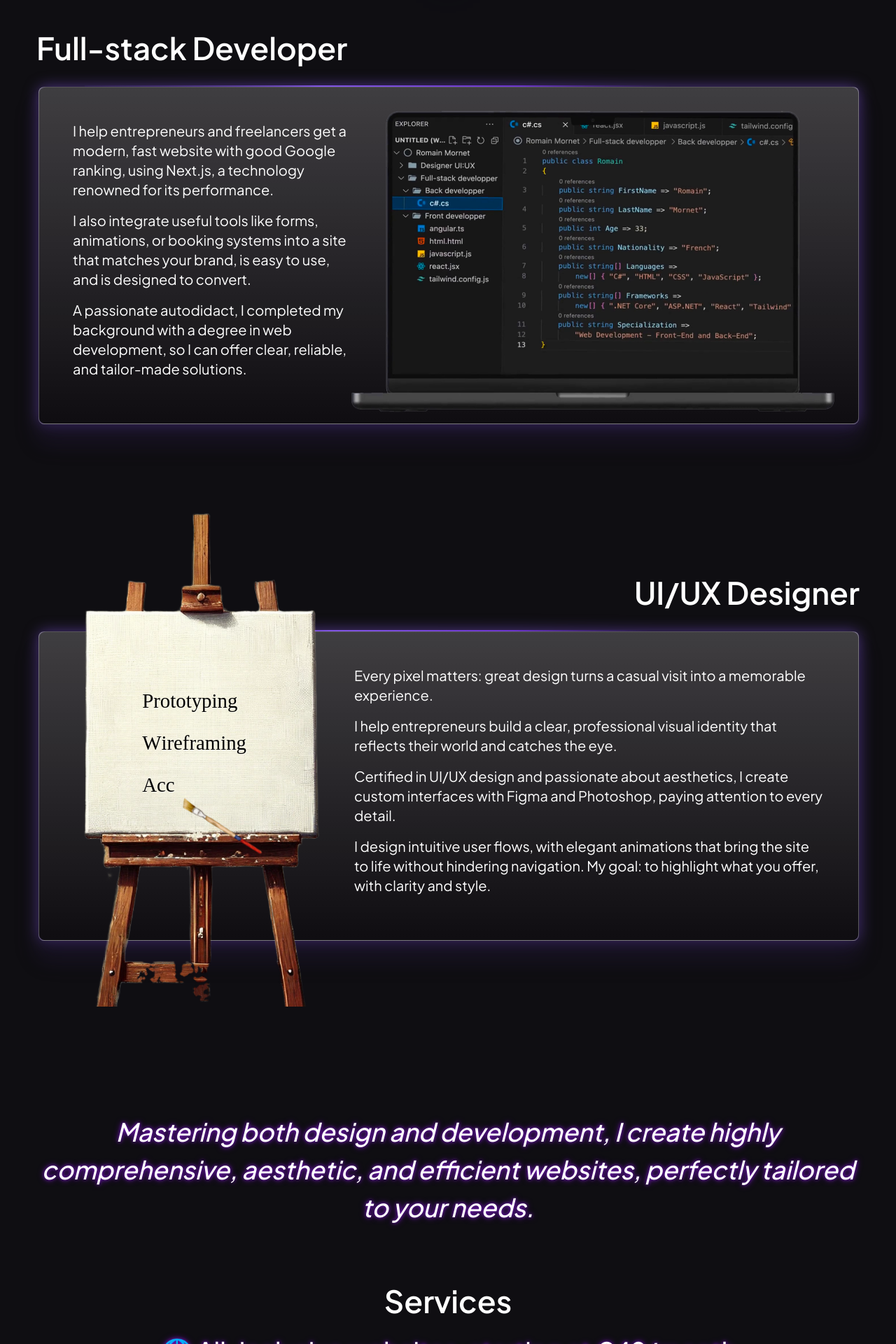
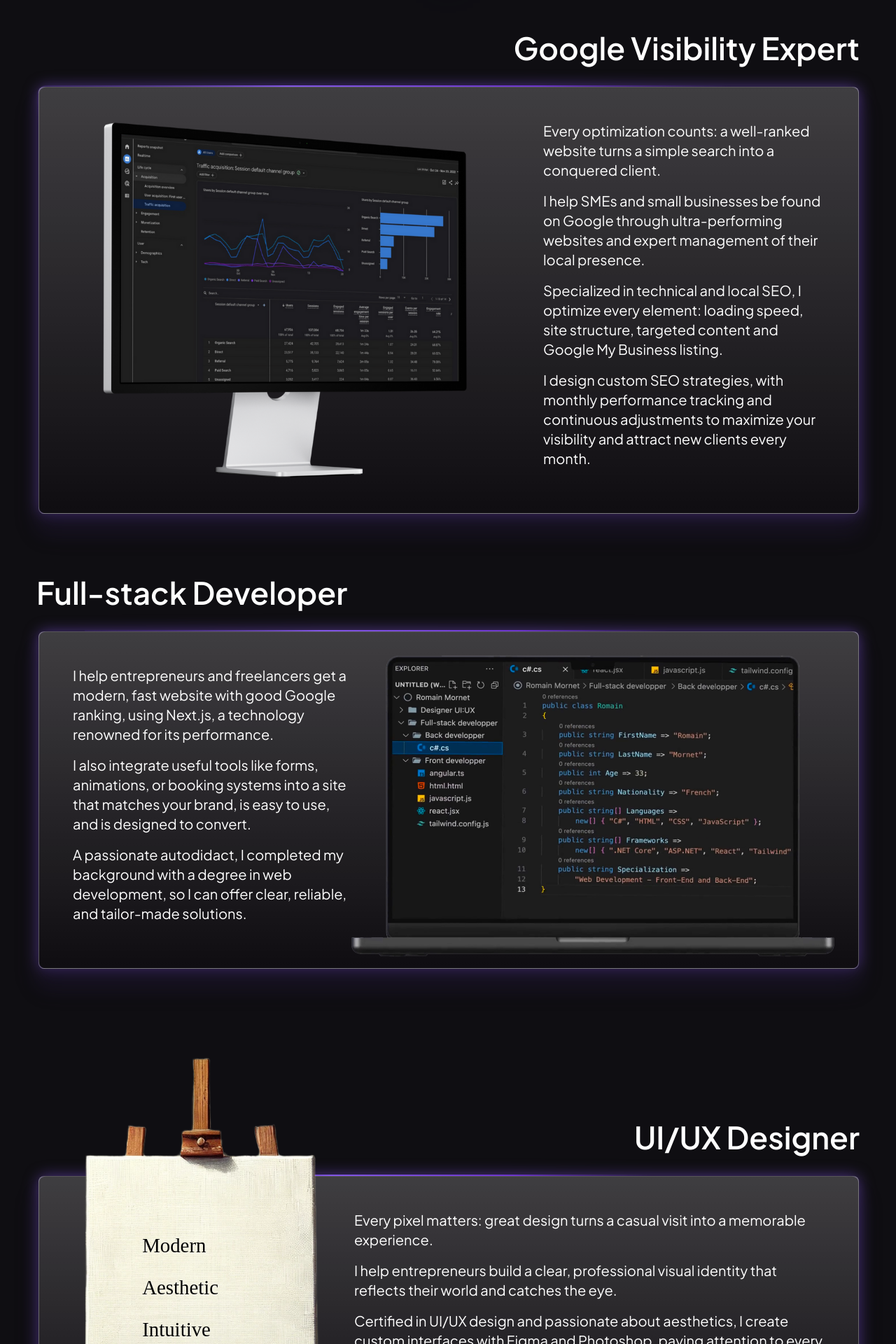
Before and after one commit to roro3164/portfolio-workana, a Next.js app: page / in a window 1280 px wide. Shown: the part 760-2680 px from the top of the page at 70% size. Built offline with nearby package versions, Linux system fonts and the light colour scheme.

Commit message:
update phrase transition + changement mot chevalet

```diff
--- a/public/translation/English/page.json
+++ b/public/translation/English/page.json
@@ -1,6 +1,6 @@
 {
   "header": {
-    "about": "About",
+    "seo": "Expert",
     "developer": "Developer",
     "designer": "Designer",
     "projects": "Projects",
@@ -9,48 +9,43 @@
     "openMenu": "Open menu",
     "closeMenu": "Close menu"
   },
-
   "button": {
     "demo": "Free demo",
     "contact": "Contact me"
   },
-
   "hero": {
     "sentence": "Website creation for the price of a coffee a day!"
   },
-
   "transition": {
-    "services": "Mastering both design and development, I create highly comprehensive, aesthetic, and efficient websites, perfectly tailored to your needs.",
+    "services": "I thus create a unique synergy: ultra-performing, modern and aesthetic websites, coupled with management of your local presence via your Google listing. This triple expertise guarantees concrete results to attract new clients and develop your business.",
     "projects": "Creations that speak for themselves.",
     "contact": "Let's talk about your project and request your free demo now!"
   },
-
   "about": {
     "title": "About Me",
     "content": "Hello, I am a passionate UI/UX Designer and Full-Stack Developer from the sunny south of France, based in Montpellier. I love creating intuitive and visually engaging designs using tools like Figma and Photoshop, while developing modern and efficient applications with C#, React, and ASP.NET. My goal is to bridge design and technology to create solutions that are both practical and aesthetically pleasing. Outside of work, I enjoy traveling, discovering new places, and finding inspiration in different cultures. Whether it's exploring the latest tech trends or enjoying the Mediterranean lifestyle, I am always looking for new ideas to incorporate into my projects."
   },
-
+  "seo": {
+    "title": "Google Visibility Expert",
+    "content": "Every optimization counts: a well-ranked website turns a simple search into a conquered client.\n\nI help SMEs and small businesses be found on Google through ultra-performing websites and expert management of their local presence.\n\nSpecialized in technical and local SEO, I optimize every element: loading speed, site structure, targeted content and Google My Business listing.\n\nI design custom SEO strategies, with monthly performance tracking and continuous adjustments to maximize your visibility and attract new clients every month."
+  },
   "developer": {
     "title": "Full-stack Developer",
     "content": "I help entrepreneurs and freelancers get a modern, fast website with good Google ranking, using Next.js, a technology renowned for its performance.\n\nI also integrate useful tools like forms, animations, or booking systems into a site that matches your brand, is easy to use, and is designed to convert.\n\nA passionate autodidact, I completed my background with a degree in web development, so I can offer clear, reliable, and tailor-made solutions."
   },
-
   "designer": {
     "title": "UI/UX Designer",
     "content": "Every pixel matters: great design turns a casual visit into a memorable experience.\n\nI help entrepreneurs build a clear, professional visual identity that reflects their world and catches the eye.\n\nCertified in UI/UX design and passionate about aesthetics, I create custom interfaces with Figma and Photoshop, paying attention to every detail.\n\nI design intuitive user flows, with elegant animations that bring the site to life without hindering navigation. My goal: to highlight what you offer, with clarity and style."
   },
-
   "contactme": {
     "title": "Contact me"
   },
-
   "projects": {
     "technologiesUsed": "Technologies used:",
     "clickToExplore": "Click the card to explore"
   },
-
   "services": {
-    "title": "Services",
+    "title": "My Offers",
     "intro": "🌐 All-inclusive websites, starting at €49/month",
     "subtitle": "Customized, modern, effective.",
     "promo": "🎁 Currently: free demo with no commitment!",
@@ -69,7 +64,7 @@
     "pro": {
       "title": "Pro",
       "description": "To develop your business",
-      "prefix": "What's included in Starter, plus:",
+      "prefix": "What's included in Essential, plus:",
       "items": [
         "Up to 5 pages",
         "Premium design & advanced animations",
@@ -125,7 +120,6 @@
       "buttonText": "Request your free demo"
     }
   },
-
   "contactForm": {
     "title": "Contact",
     "firstName": "First Name",
@@ -135,7 +129,6 @@
     "success": "Your message has been sent successfully!",
     "error": "Error"
   },
-
   "footer": {
     "navigation": {
       "about": "About",
--- a/public/translation/French/page.json
+++ b/public/translation/French/page.json
@@ -1,6 +1,6 @@
 {
   "header": {
-    "about": "À propos",
+    "seo": "Expert",
     "developer": "Développeur",
     "designer": "Designer",
     "projects": "Projets",
@@ -17,7 +17,7 @@
     "sentence": "Creation de site web pour le prix d'un café par jour!"
   },
   "transition": {
-    "services": "Maîtrisant à la fois le design et le développement, je conçois des sites ultra-complets, esthétiques et efficaces, parfaitement adaptés à vos besoins.",
+    "services": "Je crée ainsi une synergie unique : des sites ultra-performants, modernes et esthétiques, couplés à une gestion de votre présence locale via votre fiche Google. Cette triple compétence garantit des résultats concrets pour attirer de nouveaux clients et développer votre activité.",
     "projects": "Des réalisations qui parlent delles-mêmes.",
     "contact": " Discutons de votre projet et demandez votre démo gratuite dès maintenant!"
   },
@@ -25,6 +25,10 @@
     "title": "À propos de moi",
     "content": "Bonjour, je suis un Designer UI/UX et Développeur Full-Stack passionné, originaire du sud de la France, basé à Montpellier. J'aime créer des designs intuitifs et visuellement attrayants avec des outils comme Figma et Photoshop, tout en développant des applications modernes et efficaces avec C#, React et ASP.NET. Mon objectif est de faire le lien entre le design et la technologie pour créer des solutions à la fois pratiques et esthétiques. En dehors du travail, j'adore voyager, découvrir de nouveaux endroits et trouver de l'inspiration dans différentes cultures. Que ce soit en explorant les dernières tendances technologiques ou en profitant de l'art de vivre méditerranéen, je suis toujours à la recherche de nouvelles idées à intégrer dans mes projets."
   },
+  "seo": {
+  "title": "Expert Visibilité Google",
+  "content": "Chaque optimisation compte : un site bien référencé transforme une simple recherche en client conquis.\n\nJ'aide les PME et TPE à être trouvées sur Google grâce à des sites ultra-performants et une gestion experte de leur présence locale.\n\nSpécialisé en référencement technique et local, j'optimise chaque élément : vitesse de chargement, structure du site, contenu ciblé et fiche Google My Business.\n\nJe conçois des stratégies SEO sur mesure, avec suivi mensuel des performances et ajustements continus pour maximiser votre visibilité et attirer de nouveaux clients chaque mois."
+},
   "developer": {
     "title": "Développeur Full-stack",
    "content": "J’aide les entrepreneurs et indépendants à avoir un site web moderne, rapide et bien positionné sur Google, grâce à Next.js, une technologie reconnue pour ses performances.\n\nJ’intègre aussi des outils utiles comme des formulaires, des animations ou des réservations, dans un site à ton image, simple à utiliser et pensé pour convertir.\n\nAutodidacte passionné, j’ai complété mon parcours avec un diplôme en développement web, pour pouvoir proposer des solutions claires, fiables et sur mesure."
@@ -41,7 +45,7 @@
     "clickToExplore": "Cliquez sur la carte pour explorer"
   },
   "services": {
-    "title": "Services",
+    "title": "Mes Offres",
     "intro": "🌐 Des sites web tout inclus, à partir de 49€/mois",
     "subtitle": "Personnalisés, modernes, efficaces.",
     "promo": "🎁 En ce moment : une démo gratuite sans engagement !",
--- a/public/translation/Spanish/page.json
+++ b/public/translation/Spanish/page.json
@@ -1,6 +1,6 @@
 {
   "header": {
-    "about": "Sobre mí",
+    "seo": "Experto",
     "developer": "Desarrollador",
     "designer": "Diseñador",
     "projects": "Proyectos",
@@ -9,49 +9,44 @@
     "openMenu": "Abrir menú",
     "closeMenu": "Cerrar menú"
   },
-
   "button": {
     "demo": "Demo gratuita",
     "contact": "Contáctame"
   },
-
   "hero": {
     "sentence": "¡Creación de páginas web por el precio de un café al día!"
   },
-
   "transition": {
-    "services": "Dominando tanto el diseño como el desarrollo, creo sitios ultra completos, estéticos y eficientes, perfectamente adaptados a tus necesidades.",
+    "services": "Creo así una sinergia única: sitios ultra-performantes, modernos y estéticos, acoplados con gestión de tu presencia local vía tu ficha Google. Esta triple competencia garantiza resultados concretos para atraer nuevos clientes y desarrollar tu actividad.",
     "projects": "Proyectos que hablan por sí solos.",
     "contact": "¡Hablemos de tu proyecto y solicita tu demo gratuita ahora!"
   },
-
   "about": {
     "title": "Sobre mí",
     "content": "Hola, soy un Diseñador UI/UX y Desarrollador Full-Stack apasionado del sur de Francia, radicado en Montpellier. Me encanta crear diseños intuitivos y visualmente atractivos con herramientas como Figma y Photoshop, mientras desarrollo aplicaciones modernas y eficientes usando C#, React y ASP.NET. Mi objetivo es unir el diseño y la tecnología para crear soluciones que sean tanto prácticas como hermosas. Fuera del trabajo, soy un gran aficionado a viajar, descubrir nuevos lugares y encontrar inspiración en diferentes culturas. Ya sea explorando las últimas tendencias tecnológicas o disfrutando del estilo de vida mediterráneo, siempre estoy buscando ideas frescas para incorporar en mis proyectos."
   },
-
+  "seo": {
+    "title": "Experto en Visibilidad Google",
+    "content": "Cada optimización cuenta: un sitio bien posicionado convierte una simple búsqueda en cliente conquistado.\n\nAyudo a PYMEs y pequeños negocios a ser encontrados en Google gracias a sitios web ultra-performantes y gestión experta de su presencia local.\n\nEspecializado en SEO técnico y local, optimizo cada elemento: velocidad de carga, estructura del sitio, contenido dirigido y ficha Google My Business.\n\nDiseño estrategias SEO personalizadas, con seguimiento mensual del rendimiento y ajustes continuos para maximizar tu visibilidad y atraer nuevos clientes cada mes."
+  },
   "developer": {
     "title": "Desarrollador Full-stack",
     "content": "Ayudo a emprendedores y autónomos a tener un sitio web moderno, rápido y bien posicionado en Google, utilizando Next.js, una tecnología reconocida por su rendimiento.\n\nTambién integro herramientas útiles como formularios, animaciones o sistemas de reservas en un sitio adaptado a tu imagen, fácil de usar y diseñado para convertir.\n\nComo autodidacta apasionado, completé mi formación con un título en desarrollo web para poder ofrecer soluciones claras, confiables y a medida."
   },
-
   "designer": {
     "title": "Diseñador UI/UX",
     "content": "Cada píxel cuenta: un buen diseño convierte una visita ocasional en una experiencia inolvidable.\n\nAsí, ayudo a los emprendedores a construir una identidad visual clara y profesional, que refleje su universo y capte la atención.\n\nCertificado en diseño UI/UX y apasionado por la estética, creo interfaces personalizadas con Figma y Photoshop, cuidando cada detalle.\n\nDiseño recorridos intuitivos, con animaciones elegantes que dan vida al sitio sin entorpecer la navegación. Mi objetivo: destacar lo que ofreces, con claridad y estilo."
   },
-
   "contactme": {
     "title": "Contáctame"
   },
-
   "projects": {
     "technologiesUsed": "Tecnologías utilizadas:",
     "clickToExplore": "Haz clic en la tarjeta para explorar"
   },
-
   "services": {
-    "title": "Servicios",
-    "intro": "🌐 Sitios web todo incluido, desde 49€/mes",
+    "title": "Mis Ofertas",
+    "intro": "🌐 Sitios web todo incluido, desde €49/mes",
     "subtitle": "Personalizados, modernos, eficaces.",
     "promo": "🎁 Actualmente: ¡demo gratuita sin compromiso!",
     "essentiel": {
@@ -69,7 +64,7 @@
     "pro": {
       "title": "Pro",
       "description": "Para desarrollar tu actividad",
-      "prefix": "Lo que incluye Starter, más:",
+      "prefix": "Lo que incluye Esencial, más:",
       "items": [
         "Hasta 5 páginas",
         "Diseño premium y animaciones avanzadas",
@@ -125,7 +120,6 @@
       "buttonText": "Solicita tu demo gratuita"
     }
   },
-
   "contactForm": {
     "title": "Contacto",
     "firstName": "Nombre",
@@ -135,7 +129,6 @@
     "success": "¡Tu mensaje se ha enviado con éxito!",
     "error": "Error"
   },
-
   "footer": {
     "navigation": {
       "about": "Sobre mí",
--- a/src/app/components/Card/EaselAnimation.tsx
+++ b/src/app/components/Card/EaselAnimation.tsx
@@ -2,10 +2,10 @@
 import React, { useEffect, useState } from "react";
 
 const WORDS = [
-  "Prototyping",
-  "Wireframing",
-  "Accessibility Design",
-  "Design Systems",
+  "Modern",
+  "Aesthetic",
+  "Intuitive",
+  "Responsive",
 ];
 
 export default function EaselAnimation() {
--- a/src/app/components/Card/ServiceCard/ServiceCard.tsx
+++ b/src/app/components/Card/ServiceCard/ServiceCard.tsx
@@ -25,7 +25,7 @@ export const ServiceCard = ({
   >
     <VioletHover color={color} disabled={disableHover}>
       <div className="bg-[#100E12] rounded-xl">
-        <div className={`rounded-xl h-[600px] flex flex-col p-6 gap-y-6 ${styles.glassCard}`}>
+        <div className={`rounded-xl h-[520px] flex flex-col p-6 gap-y-6 ${styles.glassCard}`}>
 
           <div
             className={`
--- a/src/app/components/Card/ServiceCard/ServicePack.tsx
+++ b/src/app/components/Card/ServiceCard/ServicePack.tsx
@@ -82,7 +82,6 @@ export const ServicePack = ({
                 <ServiceCard
                   title={strategieCard.title}
                   description={strategieCard.description}
-                  prefix={strategieCard.prefix}
                   listItems={strategieCard.listItems}
                   color="orange"
                   disableHover={true}
--- a/src/app/components/Footer/Footer.tsx
+++ b/src/app/components/Footer/Footer.tsx
@@ -31,7 +31,7 @@ export const Footer: React.FC = () => {
               height={24}
               className={styles.icon}
             />
-            mornet.romain2@gmail.com
+            romaindesigncode@gmail.com
           </a>
         </div>
 
--- a/src/app/components/Header/Header.tsx
+++ b/src/app/components/Header/Header.tsx
@@ -133,6 +133,9 @@ const Header: React.FC = () => {
 
           {/* NAV DESKTOP (cachée en mobile) : en ligne */}
           <nav className="hidden lg:flex lg:gap-14 text-xl font-jakarta">
+          <a href="#seo" className={styles.navLink}>
+              {t("header.seo")}
+            </a>
             <a href="#developer" className={styles.navLink}>
               {t("header.developer")}
             </a>
--- a/src/app/page.tsx
+++ b/src/app/page.tsx
@@ -41,6 +41,29 @@ export default function Page() {
 
         <section className="sectionCard flex flex-col gap-y-10 lg:gap-y-20 ">
           <IntenseCursorLight />
+
+          <section id="seo" className="z-10 ">
+            <NormalCard
+              title={t("seo.title")}
+              internContent={t("seo.content")
+                .split("\n\n")
+                .map((p: string, i: number) => (
+                  <p key={i} className="mb-4">
+                    {p}
+                  </p>
+                ))}
+              imageSrc="/image/pictures/expert.png"
+              imagePositionMobile={{ top: "7%", left: "50%" }}
+              imageSizeDesktop={{ width: "520px", height: "1000px" }}
+              imageSizeMobile={{ width: "260px", height: "260px" }}
+              imagePositionDesktop={{ top: "50%", left: "8%" }}
+              boxPaddings={{
+                mobile: { top: "360px" },
+                tablet: { top: "400px" },
+                desktop: { content: "720px" },
+              }}
+            />
+          </section>
 
           {/* Section DEVELOPER */}
           <section id="developer" className="z-10 ">
--- a/src/app/styles/globals.css
+++ b/src/app/styles/globals.css
@@ -285,7 +285,7 @@ span, p {
 .transition-heading {
   color: #fff;
   text-shadow: 0 0 5px #9917ff99, 0 0 10px rgba(153, 23, 255, 0.6);
-  font-family: 'Plus Jakarta Sans', sans-serif; /* Assurez-vous d'avoir cette police */ /* Ajustez selon vos besoins */
+  font-family: 'Plus Jakarta Sans', sans-serif;
   font-weight: 500;
-  font-size: clamp(1.5rem, 5vw, 2.25rem);
+  font-size: clamp(1.5rem, 2.3vw, 2.25rem);
 }
```
Also changed, not shown: public/image/pictures/expert.png (added).
